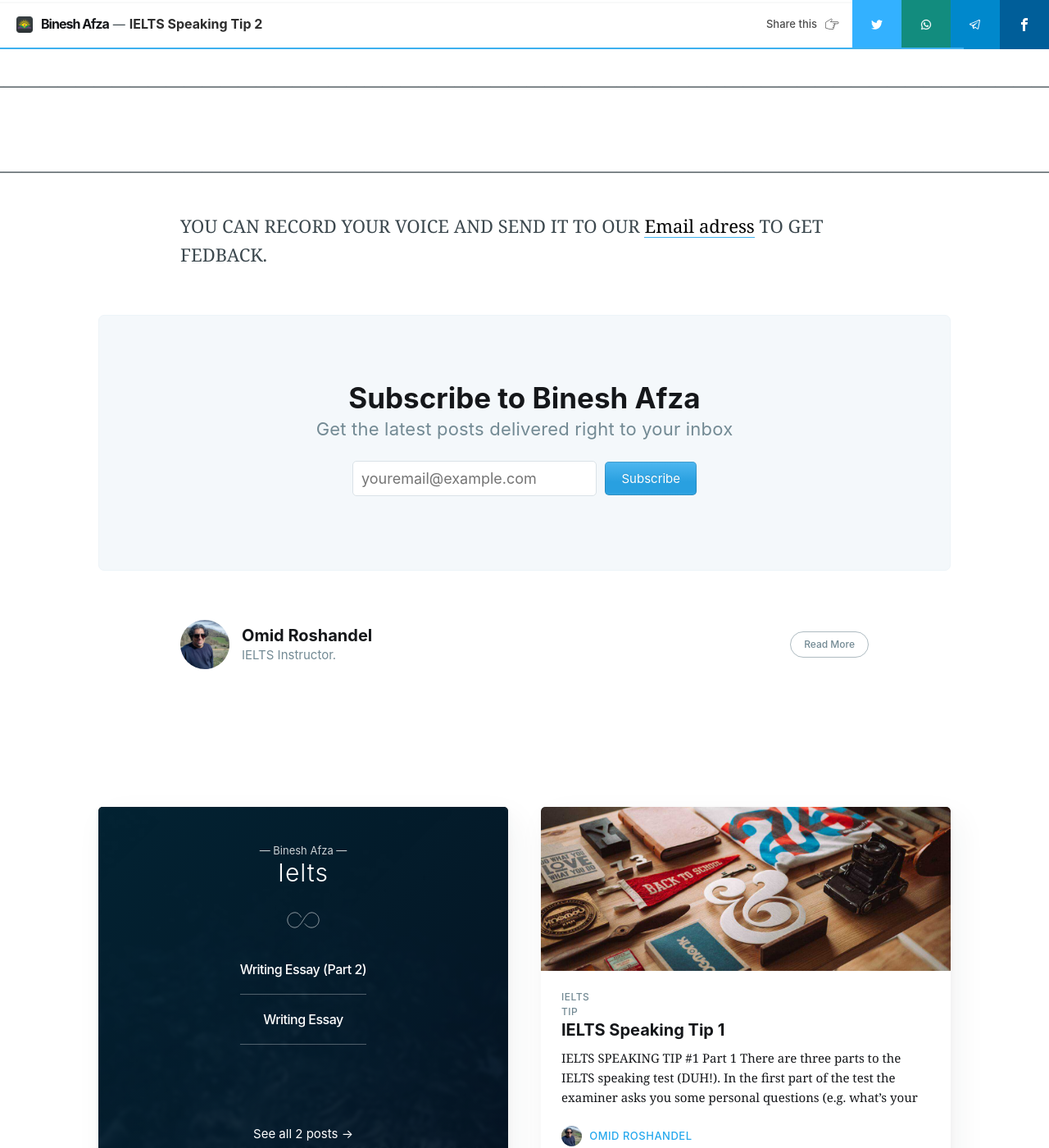
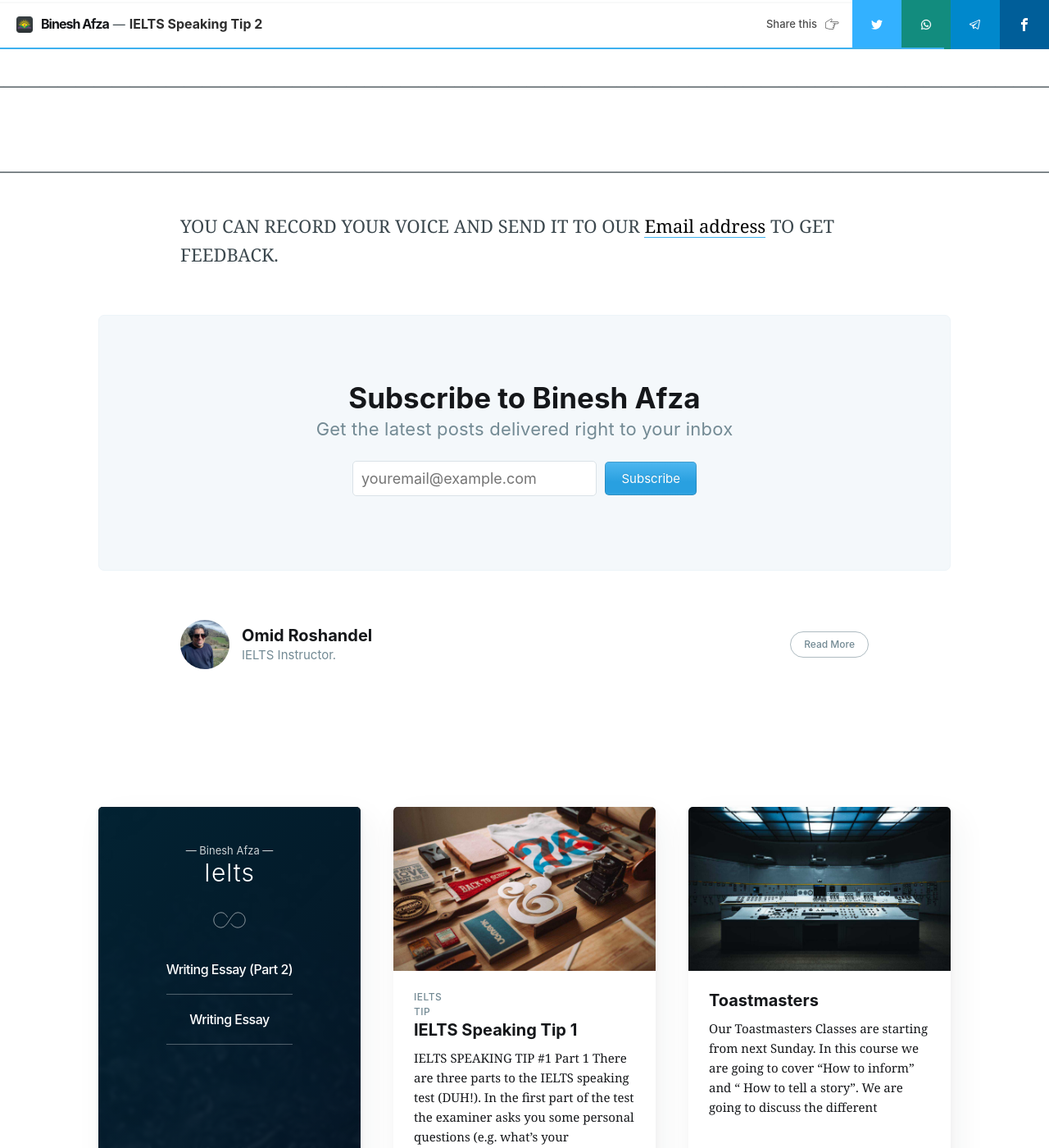
Before and after one commit to bineshafza/en, a Jekyll site: the page built from _posts/blog/2018-11-24-ielts-speaking-tip-2.md, in a window 1280 px wide and 1400 px high, scrolled down 2159 px. Shown: the whole window at 82% size. Built offline with Jekyll 4.4.1, drawn with Linux system fonts in a browser that asks for light colours; nearby versions of some CDN libraries; comment, search, counter and statistics services are not loaded; some of the changed text lies outside the part shown.

Commit message:
Update from Forestry.io - Updated ielts-speaking-tip-2.md

```diff
--- a/_posts/blog/2018-11-24-ielts-speaking-tip-2.md
+++ b/_posts/blog/2018-11-24-ielts-speaking-tip-2.md
@@ -31,4 +31,4 @@
 
 FUTURE:                -----------------------------------------------------------------------------------------------------------------------------------------------------------------------------------------------------------------------------------------------------------------------------------------.
 
-YOU CAN RECORD YOUR VOICE AND SEND IT TO OUR [Email adress](mailto: info@bineshafza.ir) TO GET FEDBACK.
+YOU CAN RECORD YOUR VOICE AND SEND IT TO OUR [Email address](mailto: info@bineshafza.ir) TO GET FEEDBACK.
```
Also changed, not shown: other parts of _posts/blog/2018-11-24-ielts-speaking-tip-2.md (+1 -1 lines).
